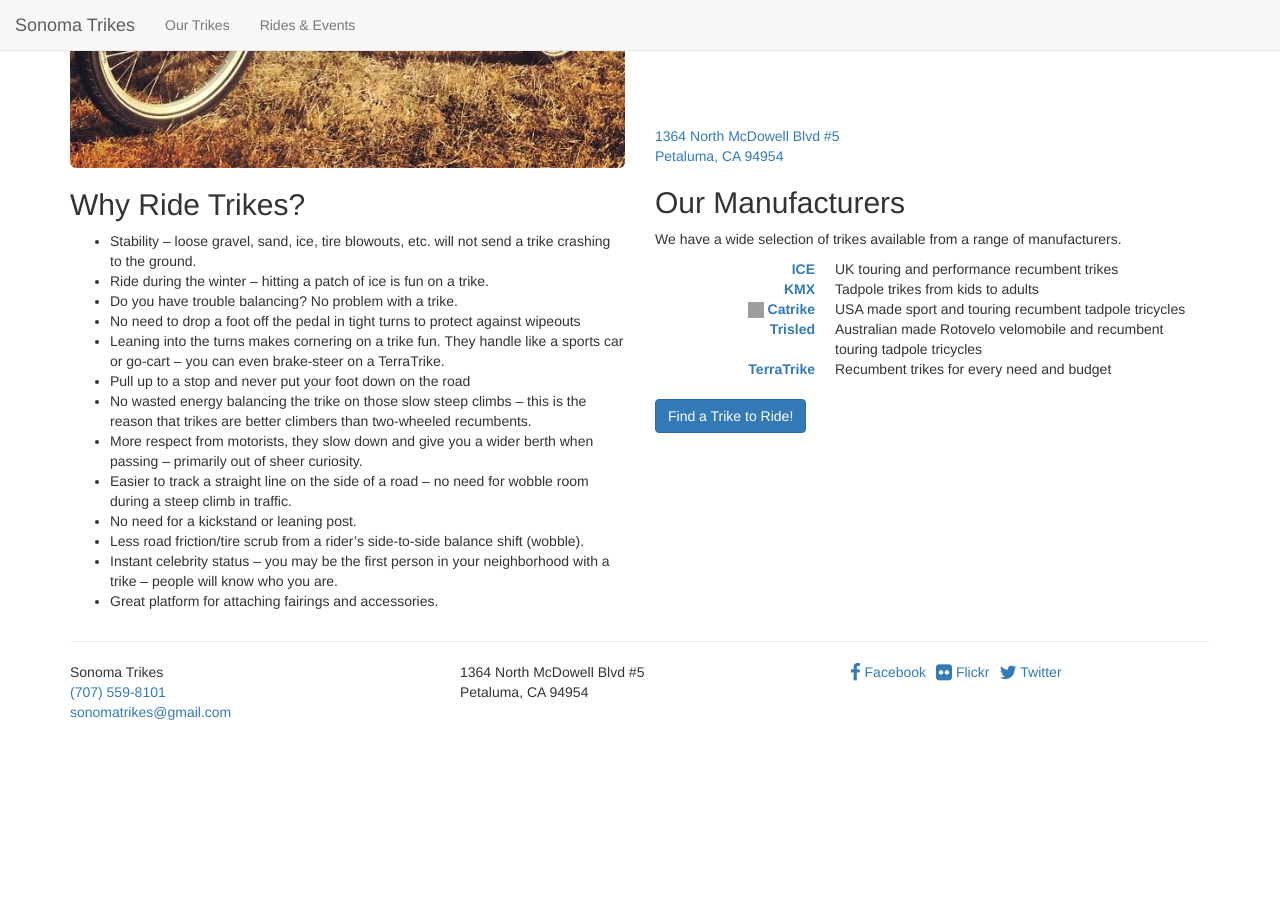
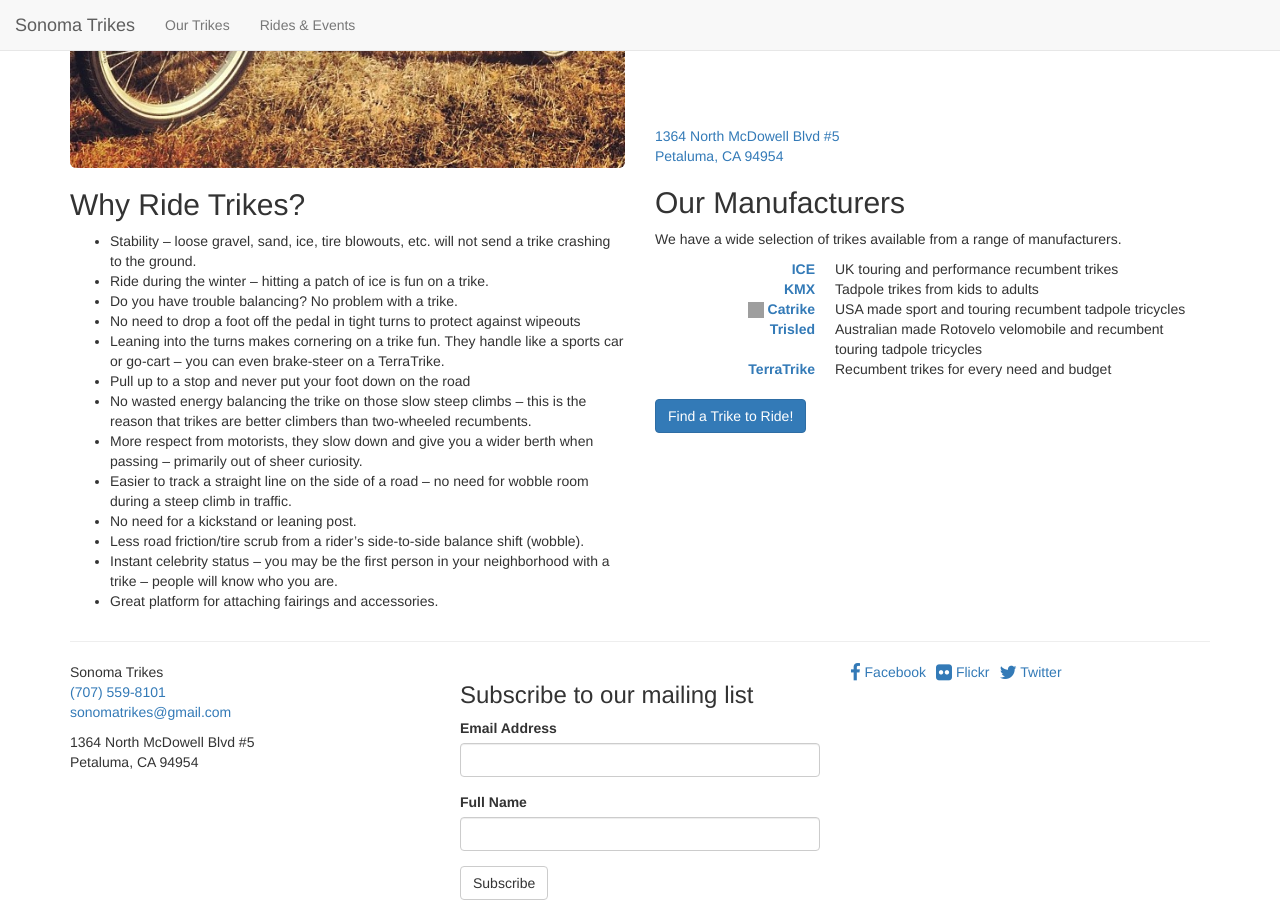
Before and after one commit to sonomatrikes/sonomatrikes.github.io, a Jekyll site: the page built from index.html, in a window 1280 px wide and 900 px high, scrolled down 527 px. Built offline with Jekyll 4.4.1, drawn with Linux system fonts in a browser that asks for light colours; nearby versions of some CDN libraries; Markdown is read by kramdown in place of the engine named in the settings; comment, search, counter and statistics services are not loaded; before the commit the page ends 1259 px from its top, so only the background shows below that; some of the changed lines change nothing that is shown; grey boxes are pictures that could not be loaded.

Commit message:
Add mailchimp subscribe at the bottom of every page

```diff
--- /dev/null
+++ b/_includes/mailchimp.html
@@ -0,0 +1,212 @@
+<!-- Begin MailChimp Signup Form -->
+<div id="mc_embed_signup">
+<form action="http://sonomatrikes.us8.list-manage.com/subscribe/post?u=d41b467852dace1c376cab074&amp;id=6a1268c03a" method="post" id="mc-embedded-subscribe-form" name="mc-embedded-subscribe-form" class="validate" target="_blank" novalidate>
+<h3>Subscribe to our mailing list</h3>
+<div class="form-group">
+	<label for="mce-EMAIL">Email Address </label>
+	<input type="email" value="" name="EMAIL" class="form-control" id="mce-EMAIL">
+</div>
+<div class="form-group">
+	<label for="mce-NAME">Full Name </label>
+	<input type="text" value="" name="NAME" class="form-control" id="mce-NAME">
+</div>
+	<div id="mce-responses" class="clear">
+		<div class="response alert alert-danger" id="mce-error-response" style="display:none"></div>
+		<div class="response alert alert-success" id="mce-success-response" style="display:none"></div>
+	</div>    <!-- real people should not fill this in and expect good things - do not remove this or risk form bot signups-->
+    <div style="position: absolute; left: -5000px;"><input type="text" name="b_d41b467852dace1c376cab074_6a1268c03a" value=""></div>
+	<div class="clear"><input type="submit" value="Subscribe" name="subscribe" id="mc-embedded-subscribe" class="btn btn-default"></div>
+</form>
+</div>
+<script type="text/javascript">
+var fnames = new Array();var ftypes = new Array();fnames[0]='EMAIL';ftypes[0]='email';fnames[2]='NAME';ftypes[2]='text';
+try {
+    var jqueryLoaded=jQuery;
+    jqueryLoaded=true;
+} catch(err) {
+    var jqueryLoaded=false;
+}
+var head= document.getElementsByTagName('head')[0];
+if (!jqueryLoaded) {
+    var script = document.createElement('script');
+    script.type = 'text/javascript';
+    script.src = '//ajax.googleapis.com/ajax/libs/jquery/1.4.4/jquery.min.js';
+    head.appendChild(script);
+    if (script.readyState && script.onload!==null){
+        script.onreadystatechange= function () {
+              if (this.readyState == 'complete') mce_preload_check();
+        }
+    }
+}
+
+var err_style = '';
+try{
+    err_style = mc_custom_error_style;
+} catch(e){
+    err_style = '#mc_embed_signup input.mce_inline_error{border-color:#6B0505;} #mc_embed_signup div.mce_inline_error{margin: 0 0 1em 0; padding: 5px 10px; background-color:#6B0505; font-weight: bold; z-index: 1; color:#fff;}';
+}
+var head= document.getElementsByTagName('head')[0];
+var style= document.createElement('style');
+style.type= 'text/css';
+if (style.styleSheet) {
+  style.styleSheet.cssText = err_style;
+} else {
+  style.appendChild(document.createTextNode(err_style));
+}
+head.appendChild(style);
+setTimeout('mce_preload_check();', 250);
+
+var mce_preload_checks = 0;
+function mce_preload_check(){
+    if (mce_preload_checks>40) return;
+    mce_preload_checks++;
+    try {
+        var jqueryLoaded=jQuery;
+    } catch(err) {
+        setTimeout('mce_preload_check();', 250);
+        return;
+    }
+    var script = document.createElement('script');
+    script.type = 'text/javascript';
+    script.src = 'http://downloads.mailchimp.com/js/jquery.form-n-validate.js';
+    head.appendChild(script);
+    try {
+        var validatorLoaded=jQuery("#fake-form").validate({});
+    } catch(err) {
+        setTimeout('mce_preload_check();', 250);
+        return;
+    }
+    mce_init_form();
+}
+function mce_init_form(){
+    jQuery(document).ready( function($) {
+      var options = { errorClass: 'mce_inline_error', errorElement: 'div', onkeyup: function(){}, onfocusout:function(){}, onblur:function(){}  };
+      var mce_validator = $("#mc-embedded-subscribe-form").validate(options);
+      $("#mc-embedded-subscribe-form").unbind('submit');//remove the validator so we can get into beforeSubmit on the ajaxform, which then calls the validator
+      options = { url: 'http://sonomatrikes.us8.list-manage2.com/subscribe/post-json?u=d41b467852dace1c376cab074&id=6a1268c03a&c=?', type: 'GET', dataType: 'json', contentType: "application/json; charset=utf-8",
+                    beforeSubmit: function(){
+                        $('#mce_tmp_error_msg').remove();
+                        $('.datefield','#mc_embed_signup').each(
+                            function(){
+                                var txt = 'filled';
+                                var fields = new Array();
+                                var i = 0;
+                                $(':text', this).each(
+                                    function(){
+                                        fields[i] = this;
+                                        i++;
+                                    });
+                                $(':hidden', this).each(
+                                    function(){
+                                        var bday = false;
+                                        if (fields.length == 2){
+                                            bday = true;
+                                            fields[2] = {'value':1970};//trick birthdays into having years
+                                        }
+                                    	if ( fields[0].value=='MM' && fields[1].value=='DD' && (fields[2].value=='YYYY' || (bday && fields[2].value==1970) ) ){
+                                    		this.value = '';
+									    } else if ( fields[0].value=='' && fields[1].value=='' && (fields[2].value=='' || (bday && fields[2].value==1970) ) ){
+                                    		this.value = '';
+									    } else {
+									        if (/\[day\]/.test(fields[0].name)){
+    	                                        this.value = fields[1].value+'/'+fields[0].value+'/'+fields[2].value;
+									        } else {
+    	                                        this.value = fields[0].value+'/'+fields[1].value+'/'+fields[2].value;
+	                                        }
+	                                    }
+                                    });
+                            });
+                        $('.phonefield-us','#mc_embed_signup').each(
+                            function(){
+                                var fields = new Array();
+                                var i = 0;
+                                $(':text', this).each(
+                                    function(){
+                                        fields[i] = this;
+                                        i++;
+                                    });
+                                $(':hidden', this).each(
+                                    function(){
+                                        if ( fields[0].value.length != 3 || fields[1].value.length!=3 || fields[2].value.length!=4 ){
+                                    		this.value = '';
+									    } else {
+									        this.value = 'filled';
+	                                    }
+                                    });
+                            });
+                        return mce_validator.form();
+                    },
+                    success: mce_success_cb
+                };
+      $('#mc-embedded-subscribe-form').ajaxForm(options);
+
+
+    });
+}
+function mce_success_cb(resp){
+    $('#mce-success-response').hide();
+    $('#mce-error-response').hide();
+    if (resp.result=="success"){
+        $('#mce-'+resp.result+'-response').show();
+        $('#mce-'+resp.result+'-response').html(resp.msg);
+        $('#mc-embedded-subscribe-form').each(function(){
+            this.reset();
+    	});
+    } else {
+        var index = -1;
+        var msg;
+        try {
+            var parts = resp.msg.split(' - ',2);
+            if (parts[1]==undefined){
+                msg = resp.msg;
+            } else {
+                i = parseInt(parts[0]);
+                if (i.toString() == parts[0]){
+                    index = parts[0];
+                    msg = parts[1];
+                } else {
+                    index = -1;
+                    msg = resp.msg;
+                }
+            }
+        } catch(e){
+            index = -1;
+            msg = resp.msg;
+        }
+        try{
+            if (index== -1){
+                $('#mce-'+resp.result+'-response').show();
+                $('#mce-'+resp.result+'-response').html(msg);
+            } else {
+                err_id = 'mce_tmp_error_msg';
+                html = '<div id="'+err_id+'" style="'+err_style+'"> '+msg+'</div>';
+
+                var input_id = '#mc_embed_signup';
+                var f = $(input_id);
+                if (ftypes[index]=='address'){
+                    input_id = '#mce-'+fnames[index]+'-addr1';
+                    f = $(input_id).parent().parent().get(0);
+                } else if (ftypes[index]=='date'){
+                    input_id = '#mce-'+fnames[index]+'-month';
+                    f = $(input_id).parent().parent().get(0);
+                } else {
+                    input_id = '#mce-'+fnames[index];
+                    f = $().parent(input_id).get(0);
+                }
+                if (f){
+                    $(f).append(html);
+                    $(input_id).focus();
+                } else {
+                    $('#mce-'+resp.result+'-response').show();
+                    $('#mce-'+resp.result+'-response').html(msg);
+                }
+            }
+        } catch(e){
+            $('#mce-'+resp.result+'-response').show();
+            $('#mce-'+resp.result+'-response').html(msg);
+        }
+    }
+}
+
+</script>
+<!--End mc_embed_signup-->
--- a/_layouts/default.html
+++ b/_layouts/default.html
@@ -50,13 +50,14 @@
           <a itemprop="telephone" href="tel:+1-707-559-8101">(707) 559-8101</a><br />
           <a itemprop="email" href="mailto:sonomatrikes@gmail.com">sonomatrikes@gmail.com</a>
           </p>
-        </div>
-        <div class="col-md-4">
           <p itemprop="address" itemscope itemtype="http://schema.org/PostalAddress">
             <span itemprop="streetAddress">1364 North McDowell Blvd #5</span><br />
             <span itemprop="addressLocality">Petaluma</span>,
             <span itemprop="addressRegion">CA</span> <span itemprop="postalCode">94954</span>
           </p>
+        </div>
+        <div class="col-md-4">
+          {% include mailchimp.html %}
         </div>
         <div class="col-md-4">
           <ul class="list-inline">
```
